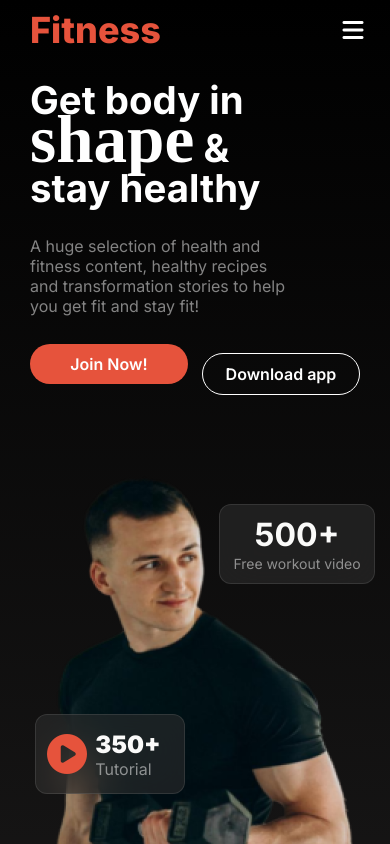
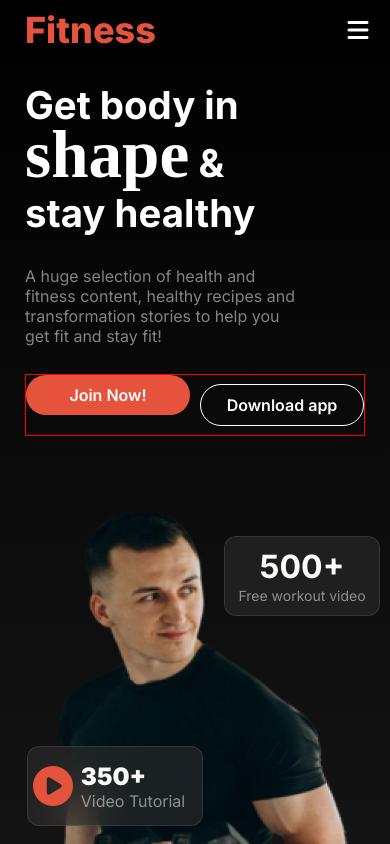
Before and after one commit to mahmudul35/Assignment-2, a plain HTML site: page index.html in a window 390 px wide. Shown: the top 844 px of the page. Drawn offline with Linux system fonts and the light colour scheme; a web font is replaced by a local one.

Commit message:
some changes added

```diff
--- a/index.html
+++ b/index.html
@@ -33,8 +33,12 @@
             transformation stories to help you get fit and stay fit!
           </p>
           <div class="btn-container">
-            <button class="primary-btn">Join Now!</button>
-            <button class="secondary-btn">Download app</button>
+            <div class="join-button">
+              <button class="primary-btn" id="Join">Join Now!</button>
+            </div>
+           <div class="download-btn">
+            <button class="secondary-btn" id="Download">Download app</button>
+           </div>
           </div>
         </div>
         <div class="image-container">
@@ -46,7 +50,7 @@
               </div>
               <div>
                 <h3>350+</h3>
-                <p class="primary-text">Tutorial</p>
+                <p class="primary-text">Video Tutorial</p>
               </div>
             </div>
             <div class="video">
@@ -194,7 +198,9 @@
 
             </form>
 
-            <button class="primary-btn">Calculate</button>
+            <div class="form-btn">
+              <button class="primary-btn">Calculate</button>
+            </div>
           </div>
         </div>
       </div>
--- a/styles/style.css
+++ b/styles/style.css
@@ -25,10 +25,10 @@
   text-align: center;
 }
 .secondary-btn {
-  width: 200px;
-  margin: 0px 14px;
-  padding: 16px 20px;
-  font-size: 1.12rem;
+  /* width: 200px; */
+  /* margin: 0px 14px; */
+  padding: 10px 16px;
+  font-size: 1rem;
   font-weight: 600;
   color: rgb(255, 255, 255);
   border: 1px solid rgb(255, 255, 255);
@@ -38,11 +38,11 @@
 }
 
 .primary-btn {
-  width: 200px;
+  /* width: 200px; */
   background: rgb(230, 83, 60);
   border-radius: 42px;
-  padding: 16px 20px;
-  font-size: 1.12rem;
+  padding: 10px 16px;
+  font-size: 1rem;
   font-weight: 600;
   color: rgb(255, 255, 255);
   border: none;
@@ -153,6 +153,7 @@ ul > li {
   backdrop-filter: blur(20px);
   background: rgba(48, 48, 48, 0.54);
   padding: 10px;
+  cursor: pointer;
   /* padding: 20px 60px; */
 }
 .tutorial h3 {
@@ -177,12 +178,25 @@ ul > li {
   background: rgba(48, 48, 48, 0.54);
   padding: 10px;
   text-align: center;
+  cursor: pointer;
 }
 .video h1 {
   color: rgb(250, 250, 249);
 }
 .btn-container {
+  display: flex;
+  align-items: center;
   margin-top: 28px;
+}
+.join-button,.download-btn{
+  width: 220px;
+  margin: 10px;
+}
+#Join{
+  width: 100%;
+}
+#Download{
+  width: 100%;
 }
 /* Header end */
 
@@ -328,6 +342,7 @@ form{
                         "number gender"
                         "activity-factor activity-factor";
   gap: 10px;
+  margin-bottom: 10px;
 }
 .height{
   grid-area: height;
@@ -345,6 +360,9 @@ form{
   grid-area: activity-factor;
   margin-bottom: 10px;
 
+}
+.form-btn{
+  width: 50%;
 }
 /* bmi */
 
@@ -364,10 +382,12 @@ form{
 
 .meet-image {
   width: 100%;
+  height: 250px;
   position: relative;
 
   /* height: 300px; */
 }
+
 .meet-content {
   position: absolute;
   bottom: 20px;
@@ -425,12 +445,12 @@ form{
 .item-container p{
   line-height: 30px;
 }
-.join-btn{
+/* .join-btn{
 
   text-align: center;
-}
+} */
 .join-btn button{
-  width: 80%;
+  /* width: 80%; */
   padding: 10px 20px;
   border: none;
   outline: none;
@@ -554,7 +574,7 @@ ol > li {
   /* header start */
   header {
     width: 100%;
-    padding: 10px 20px;
+    padding: 10px 15px;
   }
   nav,.banner{
     padding: 0 10px;
@@ -578,19 +598,40 @@ ol > li {
   }
   .banner-title {
     width: 80%;
-    line-height: 40px;
+    line-height: 50px;
     font-size: 2.4rem;
   }
   .btn-container {
-
-    display: flex;
-    justify-content: center;
+    /* display: flex; */
+    justify-content: space-between;
     align-items: center;
+    border: 1px solid red;
+    gap: 10px;
 
 
   }
+  .join-button{
+    display: flex;
+    align-items: center;
+    justify-content: center;
+    /* width: 48%; */
+    /* border: 1px solid red; */
+    margin: 0px;
 
-  .primary-btn
+  }
+  /* .join-button button{
+    width: 50%;
+  } */
+  .download-btn{
+    /* width: 48%; */
+    /* border: 1px solid rgb(230, 83, 60); */
+    margin: 0px;
+    /* margin-bottom: 15px; */
+  }
+  /* .download-btn button{
+    width: 100%;
+  } */
+  /* .primary-btn
     {
       padding: 10px;
       width: 50%;
@@ -602,7 +643,7 @@ ol > li {
     width: 50%;
     font-size: 1rem;
     margin: 0 0 0 14px;
-  }
+  } */
 
   .banner-image{
     margin-left: 10px;
@@ -617,8 +658,8 @@ ol > li {
 
   .tutorial {
     top: 260px;
-    left: 5px;
-    width: 150px;
+    left: 2px;
+    width: 176px;
     height: 80px;
   }
   .video {
@@ -660,11 +701,15 @@ ol > li {
   .run-btn {
     width: 100%;
   }
+  .run-image{
+    width: 100%;
+  }
   .run-image img {
     width: 100%;
     height: 200px;
     border-radius: 20px;
     object-fit: cover;
+
 
   }
   .primary-btn {
@@ -676,7 +721,7 @@ ol > li {
 .bmi {
   margin-bottom: 30px;
   text-align: left;
-  padding: 10px;
+  padding: 15px;
 }
 .bmi-chart{
   width: 100%;
@@ -707,11 +752,12 @@ input,select{
   width: 100%;
 }
 
-.primary-btn{
+/* .primary-btn{
   width: 50%;
-}
+} */
 /* bmi section */
    /* meet our team */
+
    .meet-image-container {
     margin-top: 60px;
     margin-left: 10px;
@@ -738,11 +784,13 @@ input,select{
   .our-plan{
     /* background: rgb(34, 34, 34); */
     margin-top: 20px;
+    padding: 15px;
 
   }
   .card-containner{
     flex-direction: column;
     margin-top: 20px;
+    padding: 0px;
   }
   .card{
     width: 100%;
@@ -751,9 +799,12 @@ input,select{
   /* our plan end */
 
   /* client review */
+  .review{
+    padding: 15px;
+  }
   .client-card-container{
     flex-direction: column;
-    padding: 15px;
+    /* padding: 15px; */
     margin-top: 30px;
   }
   .client-card{
```
